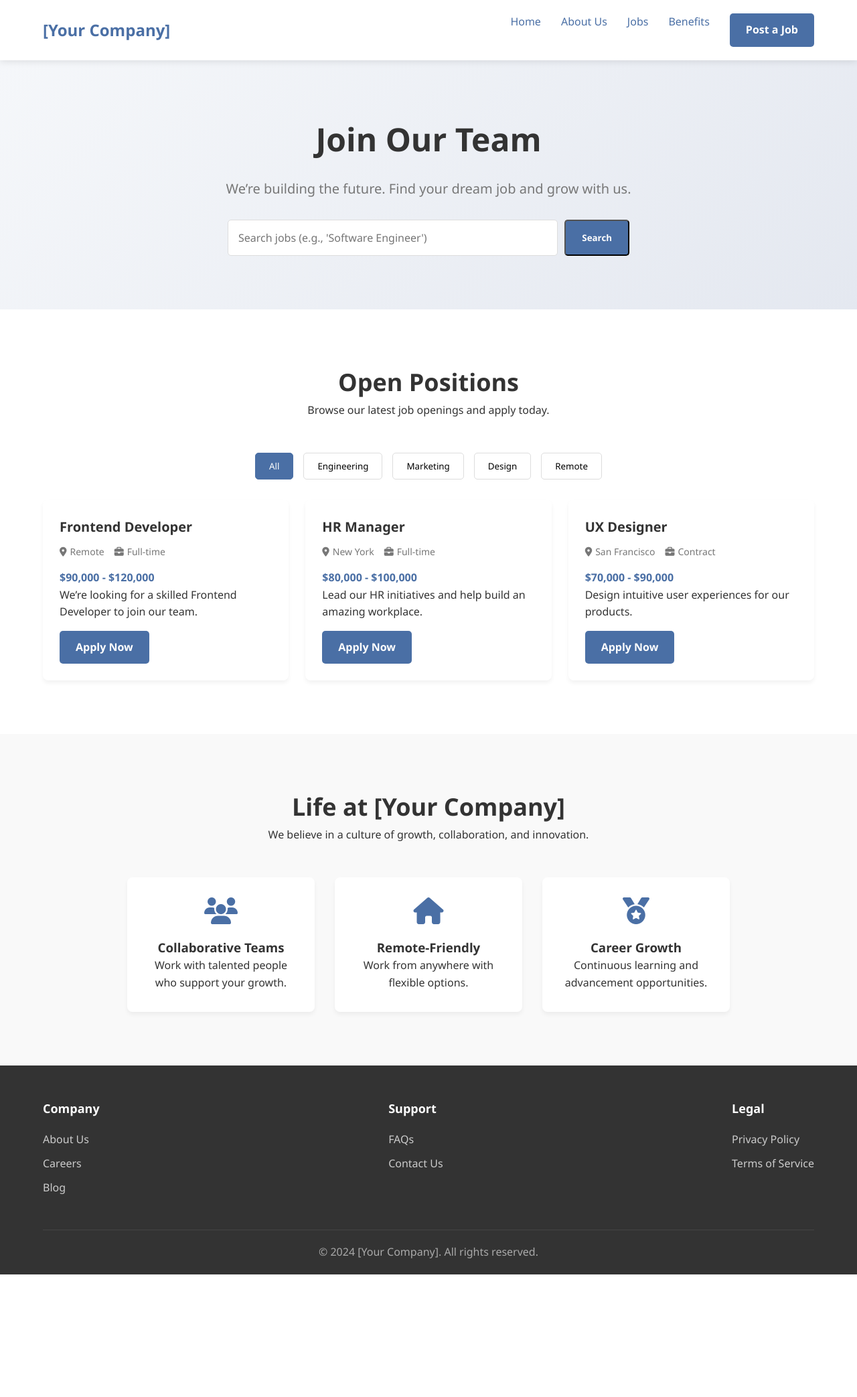
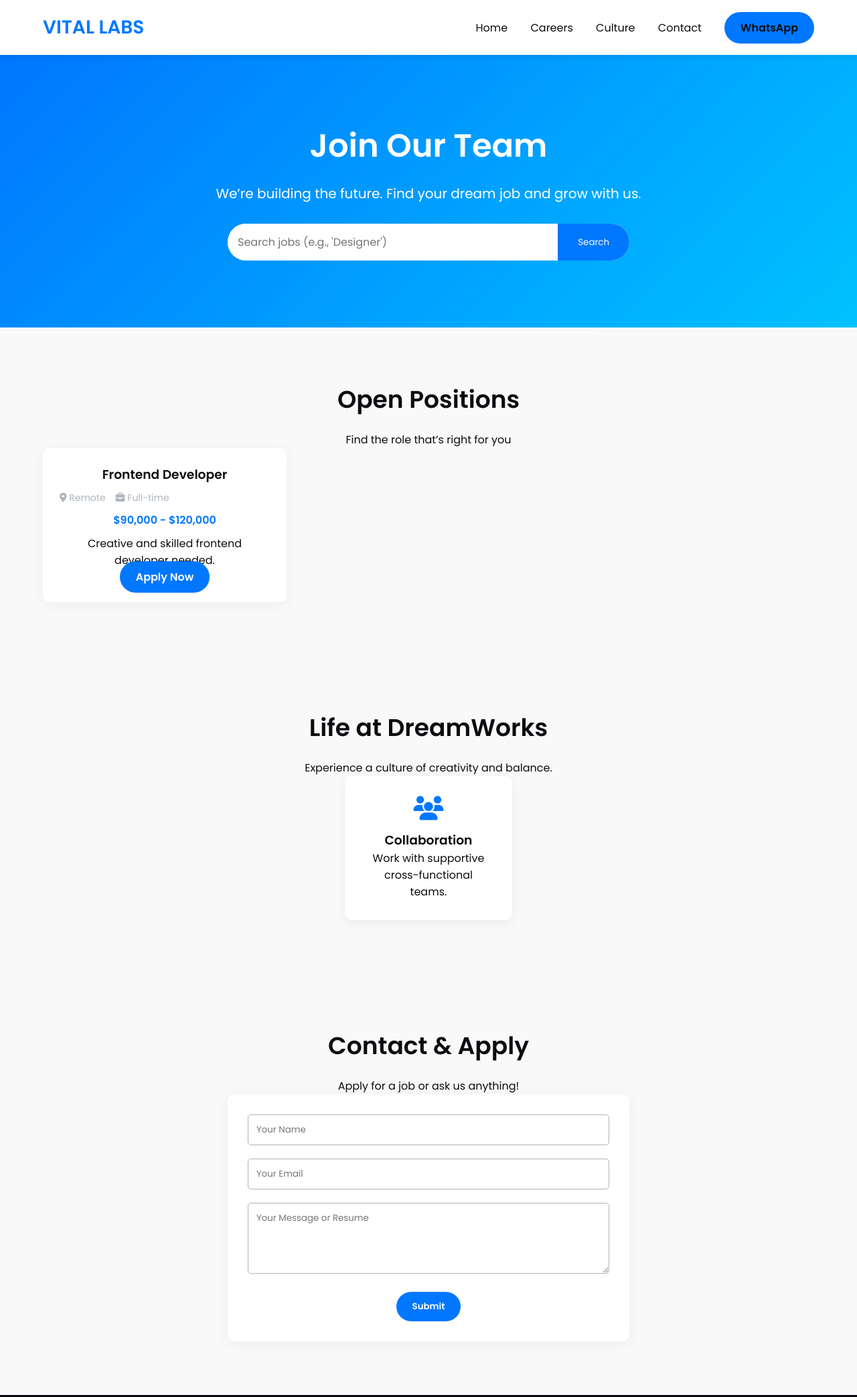
Before and after one commit to newtoprogrammingXD/HR_hiring, a plain HTML site: page index.html in a window 1280 px wide. Shown: the top 2086 px of the page at 67% size. Before the commit the page ends 1903 px from the top, so only its background shows below. Drawn offline with Linux system fonts and the light colour scheme.

Commit message:
Update index.html

```diff
--- a/index.html
+++ b/index.html
@@ -1,66 +1,68 @@
 <!DOCTYPE html>
 <html lang="en">
 <head>
-    <meta charset="UTF-8">
-    <meta name="viewport" content="width=device-width, initial-scale=1.0">
-    <title>Join Our Team | [Your Company]</title>
-    <link rel="stylesheet" href="https://cdnjs.cloudflare.com/ajax/libs/font-awesome/6.4.0/css/all.min.css">
+  <meta charset="UTF-8" />
+  <meta name="viewport" content="width=device-width, initial-scale=1.0"/>
+  <title>Join Our Team | VITAL LABS</title>
+  <link rel="stylesheet" href="https://cdnjs.cloudflare.com/ajax/libs/font-awesome/6.4.0/css/all.min.css"/>
+  <link href="https://fonts.googleapis.com/css2?family=Poppins:wght@300;400;600&display=swap" rel="stylesheet"/>
   <style>
-        /* ===== Global Styles ===== */
     :root {
-            --primary: #4A6FA5;  /* Brand color */
-            --secondary: #FF6B6B;
-            --dark: #333;
+      --primary: #0077ff;
+      --secondary: #00c2ff;
+      --accent: #ffd700;
+      --dark: #0b0c10;
       --light: #f9f9f9;
-            --gray: #777;
+      --gray: #adb5bd;
     }
 
     * {
       margin: 0;
       padding: 0;
       box-sizing: border-box;
-            font-family: 'Segoe UI', Tahoma, Geneva, Verdana, sans-serif;
+      font-family: 'Poppins', sans-serif;
+      scroll-behavior: smooth;
     }
 
     body {
-            line-height: 1.6;
+      background: var(--light);
       color: var(--dark);
-            background: white;
     }
 
     a {
       text-decoration: none;
-            color: var(--primary);
+      color: inherit;
     }
 
     .container {
       width: 90%;
       max-width: 1200px;
-            margin: 0 auto;
+      margin: auto;
     }
 
     .btn {
-            display: inline-block;
       padding: 12px 24px;
       background: var(--primary);
       color: white;
-            border-radius: 5px;
-            font-weight: 600;
-            transition: 0.3s;
+      border-radius: 30px;
+      font-weight: bold;
+      border: none;
+      cursor: pointer;
+      transition: all 0.4s ease;
     }
 
     .btn:hover {
-            background: #3a5a8f;
-            transform: translateY(-2px);
+      background: var(--secondary);
+      transform: scale(1.05);
     }
 
-        /* ===== Header ===== */
     header {
       background: white;
-            box-shadow: 0 2px 10px rgba(0,0,0,0.1);
       position: sticky;
       top: 0;
-            z-index: 100;
+      z-index: 1000;
+      box-shadow: 0 2px 10px rgba(0, 0, 0, 0.1);
+      transition: background 0.3s;
     }
 
     nav {
@@ -71,165 +73,181 @@
     }
 
     .logo {
-            font-size: 24px;
+      font-size: 28px;
       font-weight: 700;
       color: var(--primary);
     }
 
-        .nav-links {
-            display: flex;
-            gap: 30px;
+    .nav-links a {
+      margin-left: 30px;
+      color: var(--dark);
+      transition: color 0.3s ease;
     }
 
-        /* ===== Hero Section ===== */
+    .nav-links a:hover {
+      color: var(--primary);
+    }
+
     .hero {
-            background: linear-gradient(135deg, #f5f7fa 0%, #e4e8f0 100%);
-            padding: 80px 0;
+      background: linear-gradient(135deg, var(--primary), var(--secondary));
+      color: white;
       text-align: center;
+      padding: 100px 20px;
     }
 
     .hero h1 {
       font-size: 48px;
       margin-bottom: 20px;
-            color: var(--dark);
+      animation: fadeIn 1s ease;
     }
 
     .hero p {
       font-size: 20px;
-            color: var(--gray);
-            max-width: 700px;
-            margin: 0 auto 30px;
+      margin-bottom: 30px;
+      animation: fadeIn 1.3s ease;
     }
 
     .search-bar {
+      display: flex;
       max-width: 600px;
-            margin: 0 auto;
-            display: flex;
-            gap: 10px;
+      margin: auto;
+      background: white;
+      border-radius: 30px;
+      overflow: hidden;
     }
 
     .search-bar input {
       flex: 1;
       padding: 15px;
-            border: 1px solid #ddd;
-            border-radius: 5px;
+      border: none;
+      outline: none;
       font-size: 16px;
     }
 
-        /* ===== Job Listings ===== */
-        .jobs {
-            padding: 80px 0;
+    .search-bar button {
+      background: var(--primary);
+      color: white;
+      border: none;
+      padding: 0 30px;
+      cursor: pointer;
+      transition: 0.3s;
     }
 
-        .section-title {
+    .jobs, .culture, .contact {
+      padding: 80px 0;
       text-align: center;
-            margin-bottom: 50px;
     }
 
     .section-title h2 {
       font-size: 36px;
-            color: var(--dark);
+      margin-bottom: 20px;
     }
 
     .job-filters {
       display: flex;
       justify-content: center;
-            gap: 15px;
-            margin-bottom: 30px;
+      gap: 10px;
       flex-wrap: wrap;
+      margin-bottom: 40px;
     }
 
     .filter-btn {
+      border: 1px solid var(--primary);
+      background: white;
       padding: 10px 20px;
-            background: white;
-            border: 1px solid #ddd;
-            border-radius: 5px;
+      border-radius: 20px;
       cursor: pointer;
+      transition: 0.3s;
     }
 
-        .filter-btn.active {
+    .filter-btn:hover, .filter-btn.active {
       background: var(--primary);
       color: white;
-            border-color: var(--primary);
     }
 
     .job-grid {
       display: grid;
       grid-template-columns: repeat(auto-fill, minmax(300px, 1fr));
-            gap: 25px;
+      gap: 30px;
     }
 
     .job-card {
       background: white;
-            border-radius: 8px;
-            box-shadow: 0 4px 6px rgba(0,0,0,0.05);
+      border-radius: 10px;
+      box-shadow: 0 4px 20px rgba(0, 0, 0, 0.05);
       padding: 25px;
-            transition: 0.3s;
+      transition: transform 0.4s;
     }
 
     .job-card:hover {
-            transform: translateY(-5px);
-            box-shadow: 0 10px 20px rgba(0,0,0,0.1);
+      transform: translateY(-10px);
     }
 
     .job-card h3 {
-            font-size: 20px;
       margin-bottom: 10px;
     }
 
     .job-meta {
       display: flex;
       gap: 15px;
-            margin-bottom: 15px;
       color: var(--gray);
       font-size: 14px;
-        }
-
-        .job-meta span {
-            display: flex;
-            align-items: center;
-            gap: 5px;
+      margin-bottom: 10px;
     }
 
     .salary {
-            font-weight: 600;
       color: var(--primary);
-        }
-
-        /* ===== Culture Section ===== */
-        .culture {
-            background: var(--light);
-            padding: 80px 0;
-            text-align: center;
+      font-weight: bold;
+      margin-bottom: 10px;
     }
 
     .culture-cards {
       display: flex;
-            gap: 30px;
-            margin-top: 50px;
       flex-wrap: wrap;
       justify-content: center;
+      gap: 30px;
     }
 
     .culture-card {
       background: white;
-            border-radius: 8px;
+      border-radius: 10px;
+      width: 250px;
       padding: 30px;
-            width: 280px;
-            box-shadow: 0 4px 6px rgba(0,0,0,0.05);
+      box-shadow: 0 4px 16px rgba(0, 0, 0, 0.06);
+      transition: 0.3s ease-in-out;
+    }
+
+    .culture-card:hover {
+      transform: scale(1.05);
     }
 
     .culture-card i {
-            font-size: 40px;
+      font-size: 36px;
       color: var(--primary);
-            margin-bottom: 20px;
+      margin-bottom: 15px;
     }
 
-        /* ===== Footer ===== */
+    .contact-form {
+      max-width: 600px;
+      margin: auto;
+      background: white;
+      padding: 30px;
+      border-radius: 10px;
+      box-shadow: 0 4px 20px rgba(0, 0, 0, 0.05);
+    }
+
+    .contact-form input, .contact-form textarea {
+      width: 100%;
+      padding: 12px;
+      margin-bottom: 20px;
+      border: 1px solid var(--gray);
+      border-radius: 5px;
+    }
+
     footer {
       background: var(--dark);
       color: white;
-            padding: 50px 0 20px;
+      padding: 60px 0 30px;
     }
 
     .footer-content {
@@ -237,24 +255,21 @@
       justify-content: space-between;
       flex-wrap: wrap;
       gap: 30px;
-            margin-bottom: 40px;
+      margin-bottom: 30px;
     }
 
     .footer-column h3 {
-            font-size: 18px;
-            margin-bottom: 20px;
-        }
-
-        .footer-links {
-            list-style: none;
+      margin-bottom: 15px;
     }
 
     .footer-links li {
       margin-bottom: 10px;
+      list-style: none;
     }
 
     .footer-links a {
       color: #ccc;
+      transition: color 0.3s;
     }
 
     .footer-links a:hover {
@@ -263,79 +278,64 @@
 
     .copyright {
       text-align: center;
-            padding-top: 20px;
-            border-top: 1px solid #444;
+      font-size: 14px;
       color: #aaa;
     }
 
-        /* ===== Mobile Responsive ===== */
+    @keyframes fadeIn {
+      from {opacity: 0; transform: translateY(20px);}
+      to {opacity: 1; transform: translateY(0);}
+    }
+
     @media (max-width: 768px) {
       .nav-links {
         display: none;
       }
 
       .hero h1 {
-                font-size: 36px;
-            }
-
-            .search-bar {
-                flex-direction: column;
-            }
-
-            .job-filters {
-                flex-direction: column;
-                align-items: center;
+        font-size: 32px;
       }
     }
   </style>
 </head>
 <body>
+
 <!-- Header -->
 <header>
   <div class="container">
     <nav>
-                <div class="logo">[Your Company]</div>
+      <div class="logo">VITAL LABS</div>
       <div class="nav-links">
-                    <a href="#">Home</a>
-                    <a href="#">About Us</a>
-                    <a href="#">Jobs</a>
-                    <a href="#">Benefits</a>
-                    <a href="#" class="btn">Post a Job</a>
+        <a href="#hero">Home</a>
+        <a href="#jobs">Careers</a>
+        <a href="#culture">Culture</a>
+        <a href="#contact">Contact</a>
+        <a href="https://wa.me/91XXXXXXXXXX" target="_blank" class="btn">WhatsApp</a>
       </div>
     </nav>
   </div>
 </header>
 
-    <!-- Hero Section -->
-    <section class="hero">
+<!-- Hero -->
+<section class="hero" id="hero">
   <div class="container">
     <h1>Join Our Team</h1>
     <p>We’re building the future. Find your dream job and grow with us.</p>
     <div class="search-bar">
-                <input type="text" placeholder="Search jobs (e.g., 'Software Engineer')">
-                <button class="btn">Search</button>
+      <input type="text" placeholder="Search jobs (e.g., 'Designer')">
+      <button>Search</button>
     </div>
   </div>
 </section>
 
-    <!-- Job Listings -->
-    <section class="jobs">
+<!-- Jobs -->
+<section class="jobs" id="jobs">
   <div class="container">
     <div class="section-title">
       <h2>Open Positions</h2>
-                <p>Browse our latest job openings and apply today.</p>
+      <p>Find the role that’s right for you</p>
     </div>
-
-            <div class="job-filters">
-                <button class="filter-btn active">All</button>
-                <button class="filter-btn">Engineering</button>
-                <button class="filter-btn">Marketing</button>
-                <button class="filter-btn">Design</button>
-                <button class="filter-btn">Remote</button>
-            </div>
-
     <div class="job-grid">
-                <!-- Job Card 1 -->
       <div class="job-card">
         <h3>Frontend Developer</h3>
         <div class="job-meta">
@@ -343,64 +343,43 @@
           <span><i class="fas fa-briefcase"></i> Full-time</span>
         </div>
         <p class="salary">$90,000 - $120,000</p>
-                    <p>We’re looking for a skilled Frontend Developer to join our team.</p>
-                    <a href="#" class="btn" style="margin-top: 15px; display: inline-block;">Apply Now</a>
-                </div>
-
-                <!-- Job Card 2 -->
-                <div class="job-card">
-                    <h3>HR Manager</h3>
-                    <div class="job-meta">
-                        <span><i class="fas fa-map-marker-alt"></i> New York</span>
-                        <span><i class="fas fa-briefcase"></i> Full-time</span>
-                    </div>
-                    <p class="salary">$80,000 - $100,000</p>
-                    <p>Lead our HR initiatives and help build an amazing workplace.</p>
-                    <a href="#" class="btn" style="margin-top: 15px; display: inline-block;">Apply Now</a>
-                </div>
-
-                <!-- Job Card 3 -->
-                <div class="job-card">
-                    <h3>UX Designer</h3>
-                    <div class="job-meta">
-                        <span><i class="fas fa-map-marker-alt"></i> San Francisco</span>
-                        <span><i class="fas fa-briefcase"></i> Contract</span>
-                    </div>
-                    <p class="salary">$70,000 - $90,000</p>
-                    <p>Design intuitive user experiences for our products.</p>
-                    <a href="#" class="btn" style="margin-top: 15px; display: inline-block;">Apply Now</a>
+        <p>Creative and skilled frontend developer needed.</p>
+        <a href="#contact" class="btn">Apply Now</a>
       </div>
     </div>
   </div>
 </section>
 
-    <!-- Culture Section -->
-    <section class="culture">
+<!-- Culture -->
+<section class="culture" id="culture">
   <div class="container">
     <div class="section-title">
-                <h2>Life at [Your Company]</h2>
-                <p>We believe in a culture of growth, collaboration, and innovation.</p>
+      <h2>Life at DreamWorks</h2>
+      <p>Experience a culture of creativity and balance.</p>
     </div>
-
     <div class="culture-cards">
       <div class="culture-card">
         <i class="fas fa-users"></i>
-                    <h3>Collaborative Teams</h3>
-                    <p>Work with talented people who support your growth.</p>
-                </div>
-
-                <div class="culture-card">
-                    <i class="fas fa-home"></i>
-                    <h3>Remote-Friendly</h3>
-                    <p>Work from anywhere with flexible options.</p>
-                </div>
-
-                <div class="culture-card">
-                    <i class="fas fa-medal"></i>
-                    <h3>Career Growth</h3>
-                    <p>Continuous learning and advancement opportunities.</p>
+        <h3>Collaboration</h3>
+        <p>Work with supportive cross-functional teams.</p>
       </div>
     </div>
+  </div>
+</section>
+
+<!-- Contact / Form -->
+<section class="contact" id="contact">
+  <div class="container">
+    <div class="section-title">
+      <h2>Contact & Apply</h2>
+      <p>Apply for a job or ask us anything!</p>
+    </div>
+    <form class="contact-form" action="https://formsubmit.co/rohan@nimesa.io" method="POST">
+      <input type="text" name="name" placeholder="Your Name" required />
+      <input type="email" name="email" placeholder="Your Email" required />
+      <textarea name="message" rows="4" placeholder="Your Message or Resume"></textarea>
+      <button type="submit" class="btn">Submit</button>
+    </form>
   </div>
 </section>
 
@@ -411,33 +390,28 @@
       <div class="footer-column">
         <h3>Company</h3>
         <ul class="footer-links">
-                        <li><a href="#">About Us</a></li>
+          <li><a href="#">About</a></li>
           <li><a href="#">Careers</a></li>
-                        <li><a href="#">Blog</a></li>
-                    </ul>
-                </div>
-
-                <div class="footer-column">
-                    <h3>Support</h3>
-                    <ul class="footer-links">
-                        <li><a href="#">FAQs</a></li>
-                        <li><a href="#">Contact Us</a></li>
-                    </ul>
-                </div>
-
-                <div class="footer-column">
-                    <h3>Legal</h3>
-                    <ul class="footer-links">
-                        <li><a href="#">Privacy Policy</a></li>
-                        <li><a href="#">Terms of Service</a></li>
         </ul>
       </div>
     </div>
-
     <div class="copyright">
-                <p>&copy; 2024 [Your Company]. All rights reserved.</p>
+      <p>&copy; 2025 VitalLabs. All Rights Reserved.</p>
     </div>
   </div>
 </footer>
+
+<script>
+  // Smooth scrolling for nav links
+  document.querySelectorAll('a[href^="#"]').forEach(anchor => {
+    anchor.addEventListener('click', function (e) {
+      e.preventDefault();
+      document.querySelector(this.getAttribute("href")).scrollIntoView({
+        behavior: "smooth"
+      });
+    });
+  });
+</script>
+
 </body>
 </html>
```
Lines whose indentation alone changed are shown as unchanged.
